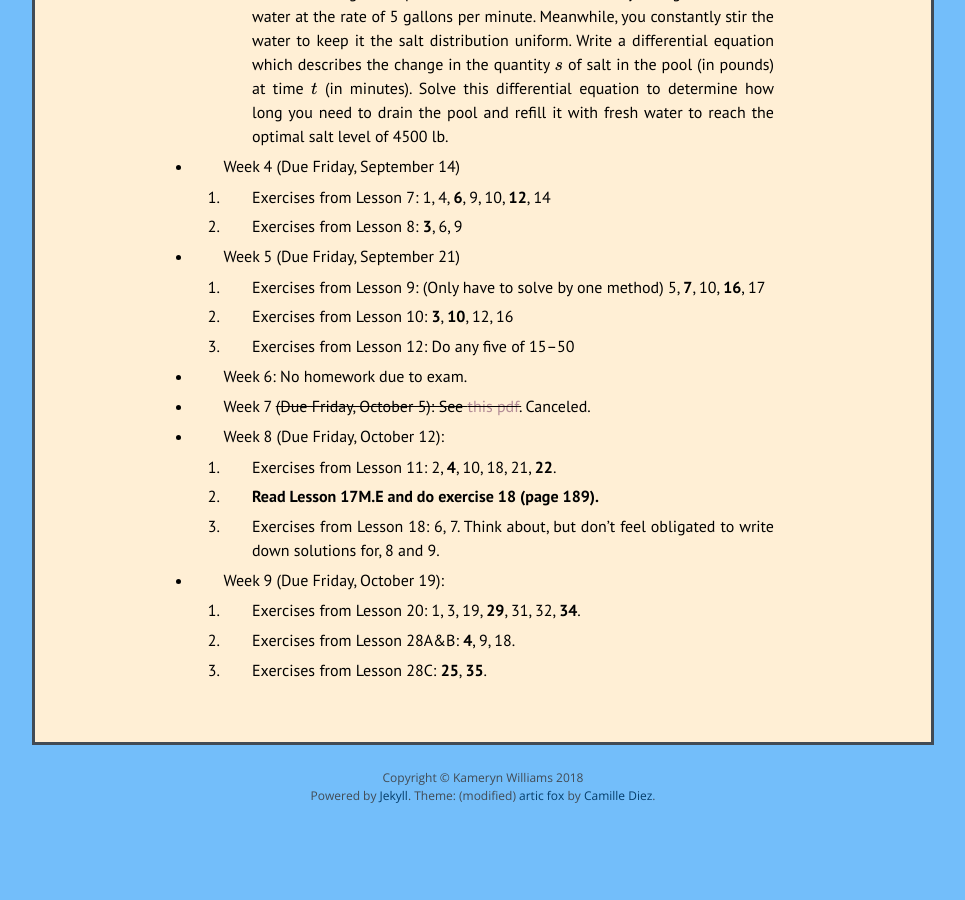
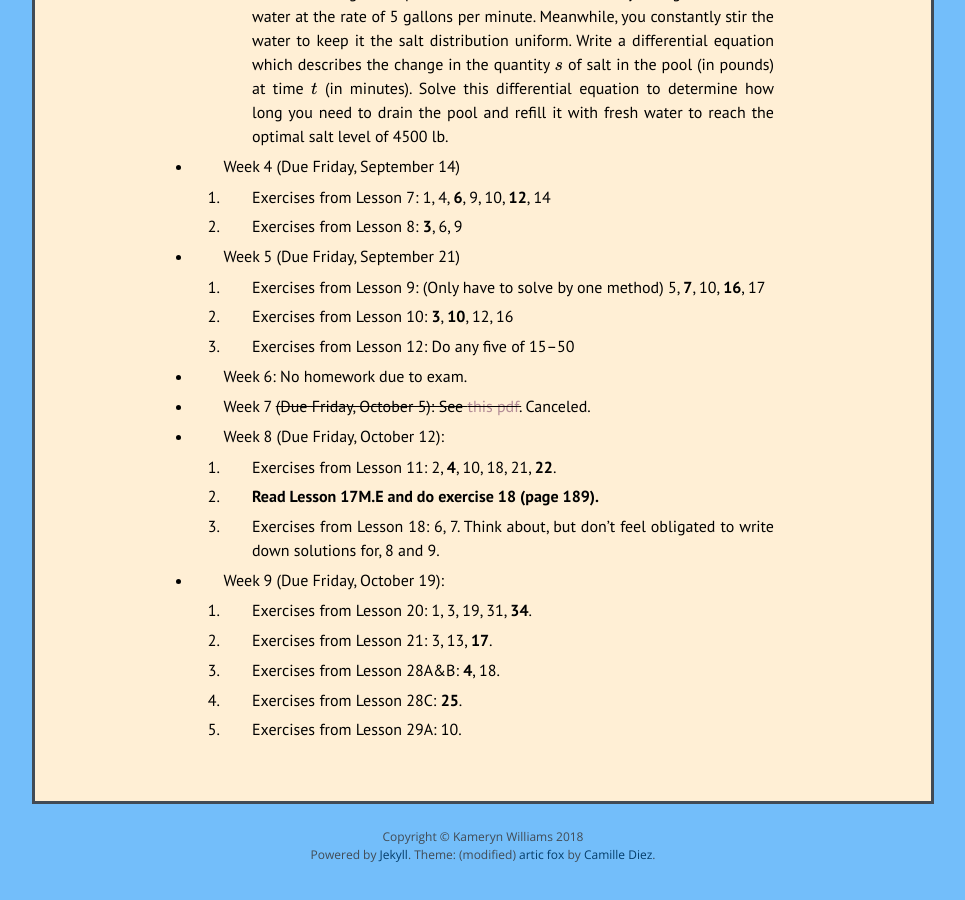
Before and after one commit to kamerynjw/kamerynjw.github.io, a Jekyll site: the page built from teaching/2018/math302.md, in a window 1280 px wide and 900 px high, scrolled down 1790 px. Shown: the whole window, without its empty margins (157-1122 px from the left). Built offline with Jekyll 4.4.1, drawn with Linux system fonts in a browser that asks for light colours; nearby versions of some CDN libraries; formulas are drawn with MathJax 3; before the commit the page ends 2631 px from its top, so only the background shows below that.

Commit message:
updated 302 homework

```diff
--- a/teaching/2018/math302.md
+++ b/teaching/2018/math302.md
@@ -83,8 +83,12 @@ I will grade from among the bolded or starred problems.
 
 * Week 9 (Due Friday, October 19):
 
-    1. Exercises from Lesson 20: 1, 3, 19, **29**, 31, 32, **34**.
+    1. Exercises from Lesson 20: 1, 3, 19, 31, **34**.
 
-    2. Exercises from Lesson 28A&B: **4**, 9, 18.
+    2. Exercises from Lesson 21: 3, 13, **17**.
 
-    3. Exercises from Lesson 28C: **25**, **35**.
+    3. Exercises from Lesson 28A&B: **4**, 18.
+
+    4. Exercises from Lesson 28C: **25**.
+
+    5. Exercises from Lesson 29A: 10.
```
